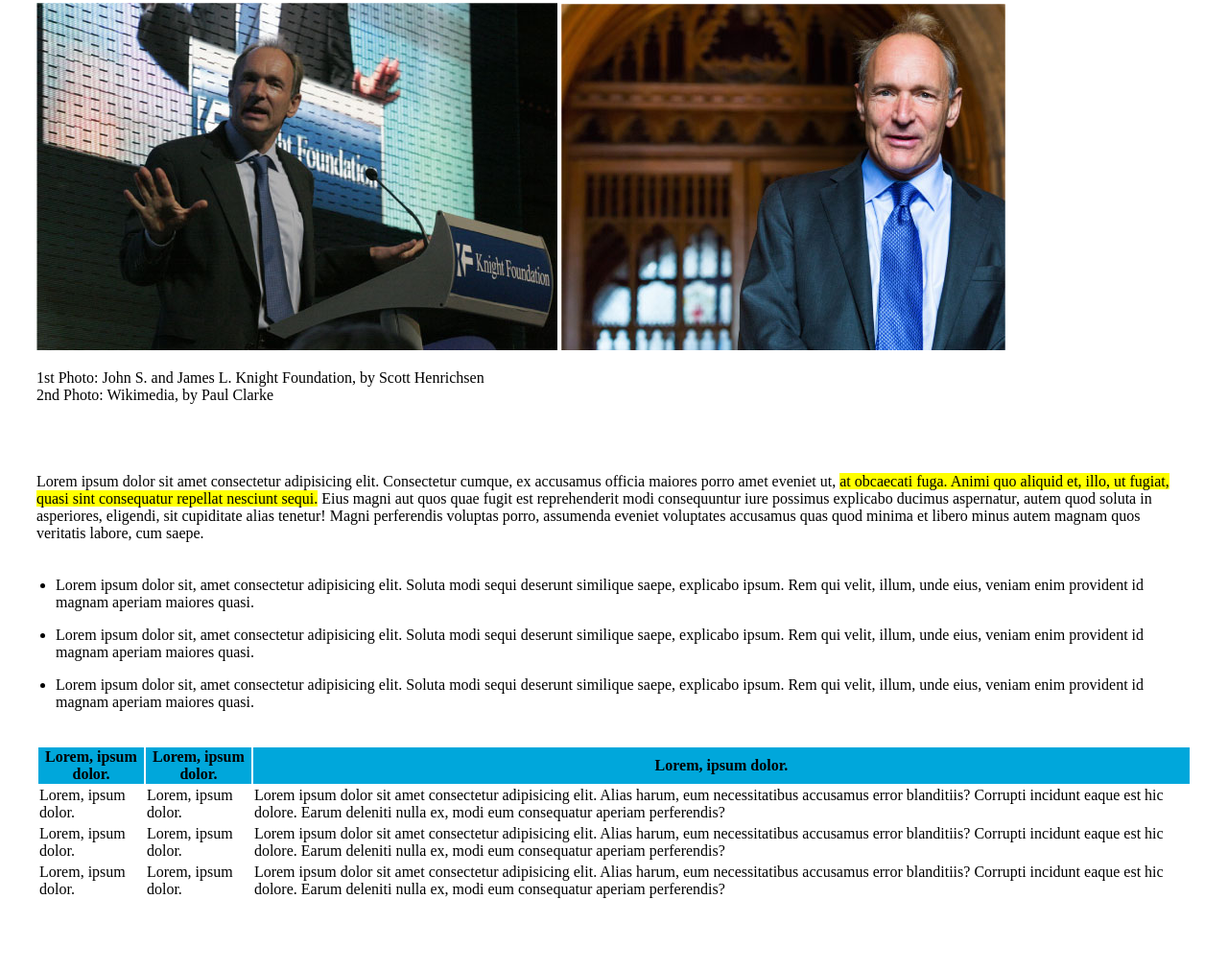
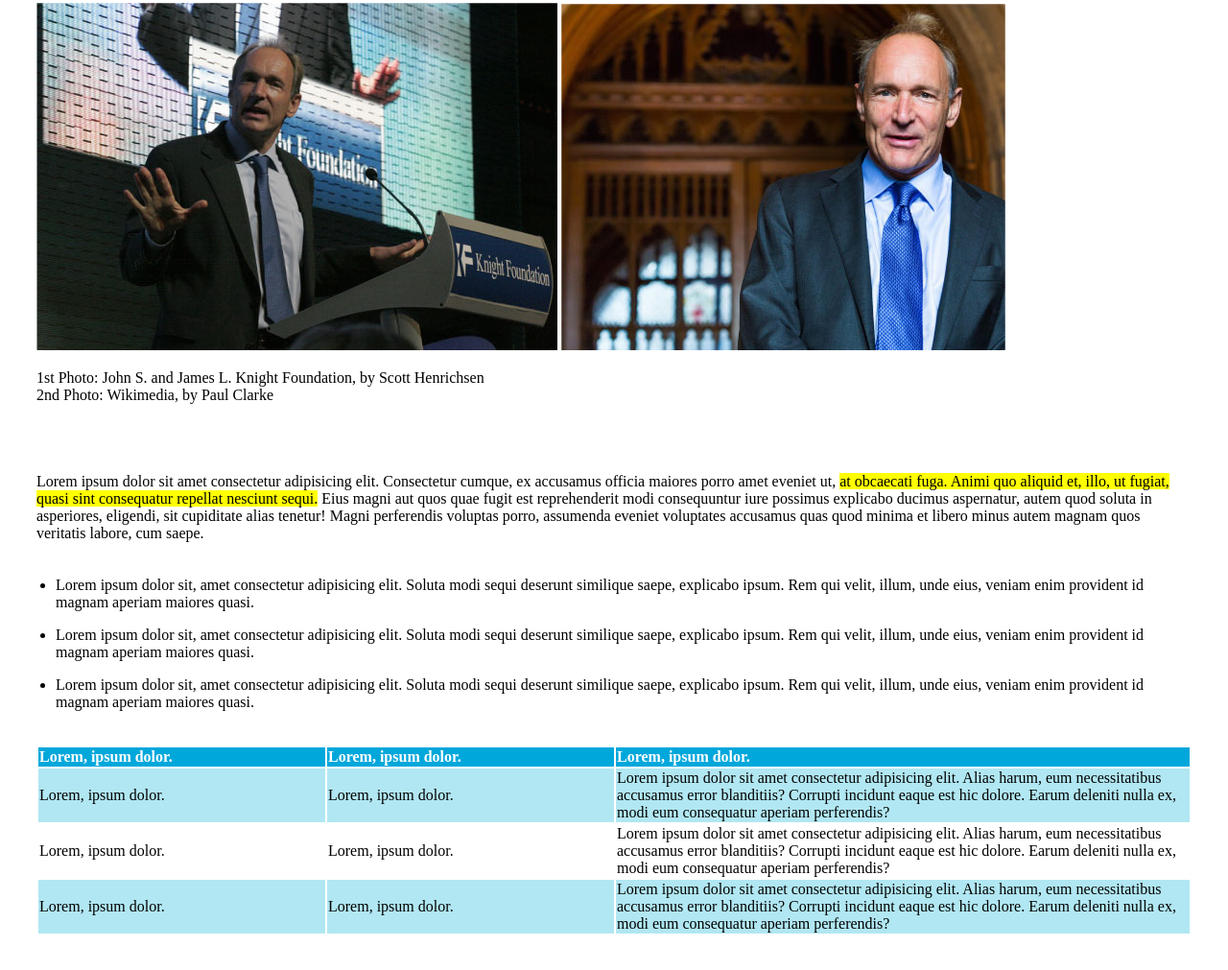
Before and after one commit to Nicodemo1996/html-css-booleaner, a plain HTML site: page index.html in a window 1280 px wide. Shown: the part 269-1280 px from the top of the page at 96% size. Drawn offline with Linux system fonts and the light colour scheme.

Commit message:
[add] ent table

```diff
--- a/css/style.css
+++ b/css/style.css
@@ -54,4 +54,14 @@ ul {
 
 section#table table thead {
   background-color: #00A7DB;
+  color: white;
+  text-align: left;
 }
+
+section#table .shots {
+  background-color: #B1E7F2;
+}
+
+section#table .testo {
+  width: 50%;
+}
--- a/index.html
+++ b/index.html
@@ -72,6 +72,7 @@
       </ul>
     </section>
 
+    <!--INIZIO TABELLA-->
 
     <section id="table">
       <table>
@@ -79,12 +80,12 @@
           <tr>
             <th>Lorem, ipsum dolor.</th>
             <th>Lorem, ipsum dolor.</th>
-            <th>Lorem, ipsum dolor.</th>
+            <th class="testo">Lorem, ipsum dolor.</th>
           </tr>
         </thead>
 
         <tbody>
-          <tr>
+          <tr class="shots">
             <td>Lorem, ipsum dolor.</td>
             <td>Lorem, ipsum dolor.</td>
             <td>Lorem ipsum dolor sit amet consectetur adipisicing elit. Alias harum, eum necessitatibus accusamus error
@@ -102,7 +103,7 @@
           </td>
           </tr>
 
-          <tr>
+          <tr class="shots">
             <td>Lorem, ipsum dolor.</td>
             <td>Lorem, ipsum dolor.</td>
             <td>Lorem ipsum dolor sit amet consectetur adipisicing elit. Alias harum, eum necessitatibus accusamus error
@@ -112,6 +113,9 @@
             </td>
           </tr>
         </tbody>
+      </table>
+    </section>
+    <!--FINE TABELLA-->
 
 
 
@@ -120,13 +124,13 @@
 
 
 
-      </table>
 
 
 
 
 
-    </section>
+
+
 
 
 
```
